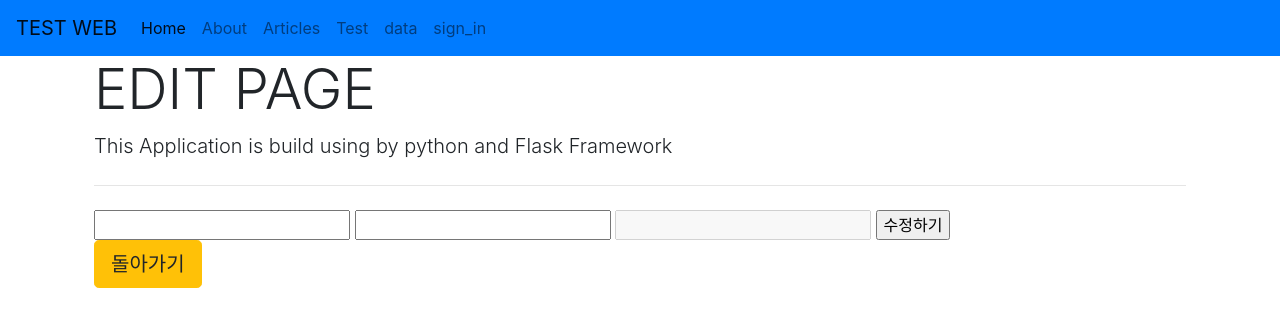
After one commit to minsu8252/flask_web, a Flask app: page /1/edit in a window 1280 px wide. The commit adds this page. Shown: the top 327 px of the page. Run offline with Flask 2, Linux system fonts and the light colour scheme; some libraries are stand-ins or nearby versions.

Commit message:
edit page step1

```diff
--- a/app.py
+++ b/app.py
@@ -69,8 +69,19 @@ def delete(id):
 
     return redirect("/data")
 
+@app.route('/<int:id>/edit', methods=['post', 'get'])
+def edit(id):
+    # cursor = db.cursor()
+    if request.method == "post":
+        return 'Success'
+    else:
+        return render_template("edit_data.html")
 
 
+@app.route('/sign_in' , methods=['POST', 'get'])
+def sign_in():
+    cursor = db.cursor()
+    return render_template("sign_in.html")
 
 # 쌤이 만든거----------------------------------------------------
 
--- a/templates/data.html
+++ b/templates/data.html
@@ -41,7 +41,7 @@
                           <td>{{ datas[2] }}</td>
                           <td>{{ datas[3] }}</td>
                           <td>{{ datas[4] }}</td>
-                          <td><button type="button" class="btn btn-warning">Edit</button>
+                          <td><a href="/{{datas[0]}}/edit"><button type="button" class="btn btn-warning">Edit</button></a>
                             <form action="/delete/{{datas[0]}}" style="margin-top: 30%;" method="POST" onsubmit="return confirm('정말 삭제하시겠습니까?')"><button type="submit" class="btn btn-danger">DEL</button>
                             </form></td>
                         </tr>
--- /dev/null
+++ b/templates/edit_data.html
@@ -0,0 +1,15 @@
+{% extends "layouts.html" %}
+{% block body %}
+<h1 class="display-4">EDIT PAGE</h1>
+<p class="lead">This Application is build using by python and Flask Framework</p>
+<hr class="my-4">
+<form action="/edit" method="post" onsubmit="return confirm('이대로 수정하시겠습니까?')">
+    <input type="text" name="title" required>
+    <input type="text" name="desc" required>
+    <input type="text" name="author" disabled>
+    <input type="submit" value="수정하기">
+
+</form>
+
+<a class="btn btn-warning btn-lg" href="/data" role="button">돌아가기</a>
+{% endblock %}
--- a/templates/includes/_navbar.html
+++ b/templates/includes/_navbar.html
@@ -22,6 +22,9 @@
             <li class="nav-item">
                 <a class="nav-link" href="/data">data</a>
             </li>
+            <li class="nav-item">
+                <a class="nav-link" href="/sign_in">sign_in</a>
+            </li>
         </ul>
     </div>
 </nav>
--- a/templates/index.html
+++ b/templates/index.html
@@ -8,5 +8,5 @@
     Cum sociis natoque penatibus et magnis dis parturient montes, nascetur ridiculus mus. Donec ullamcorper nulla non metus auctor fringilla. Duis mollis, est non commodo luctus, nisi erat porttitor ligula, eget lacinia odio sem nec elit. Donec ullamcorper nulla non metus auctor fringilla.
 
     Maecenas sed diam eget risus varius blandit sit amet non magna. Donec id elit non mi porta gravida at eget metus. Duis mollis, est non commodo luctus, nisi erat porttitor ligula, eget lacinia odio sem nec elit.</p>
-<a class="btn btn-warning btn-lg" href="#" role="button"> 더 보기 </a>
+<a class="btn btn-warning btn-lg" href="#" role="button"> 회원가입 </a>
 {% endblock %}
```
Also changed, not shown: templates/sign_in.html (added, +30 -0 lines).
